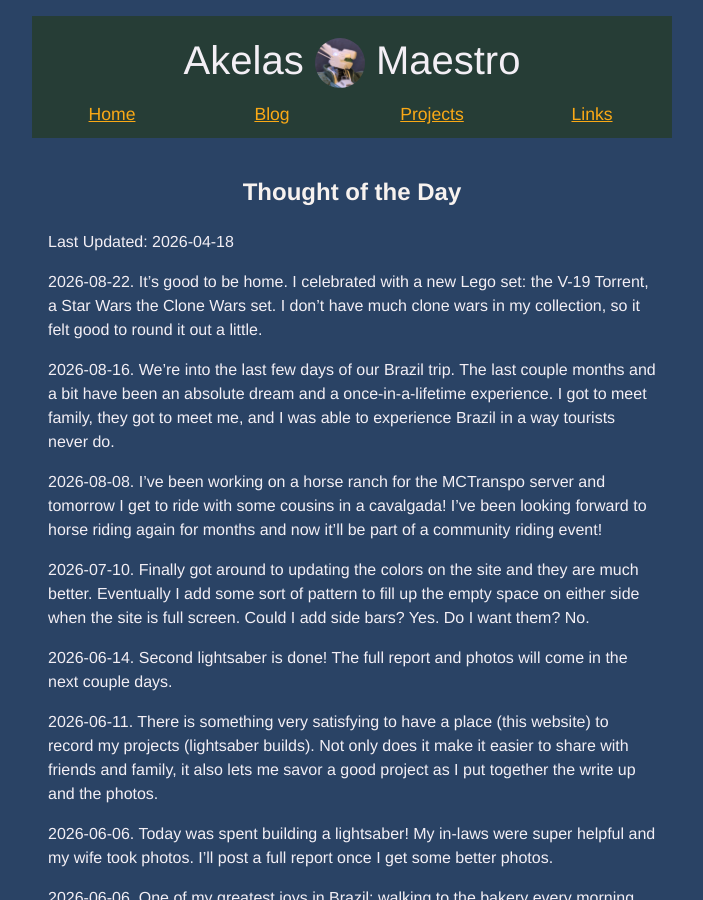
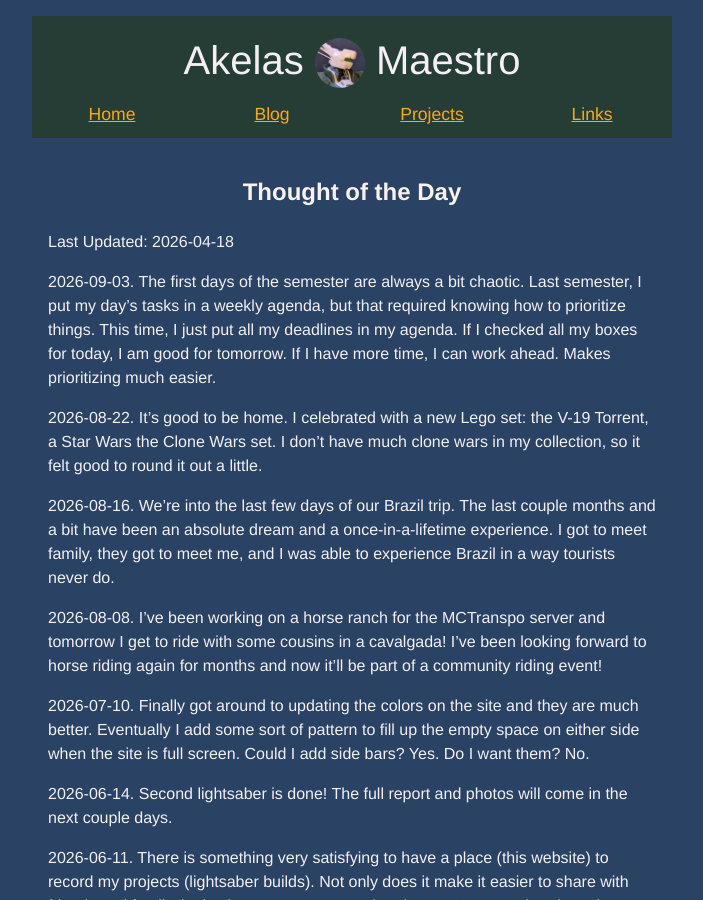
Before and after one commit to AkelasMaestro/akelasmaestro.github.io, a Jekyll site: the page built from _posts/2026-04-08-daily-blog.md, in a window 1280 px wide and 900 px high. Shown: the whole window, without its empty margins (288-991 px from the left). Built offline with Jekyll 4.4.1, drawn with Linux system fonts in a browser that asks for light colours.

Commit message:
[PUBLISHER] Merge #33

```diff
--- a/_posts/2026-04-08-daily-blog.md
+++ b/_posts/2026-04-08-daily-blog.md
@@ -6,6 +6,8 @@ date: 2026-04-18
 tags:
   - Website-Ideas
 ---
+2026-09-03. The first days of the semester are always a bit chaotic. Last semester, I put my day's tasks in a weekly agenda, but that required knowing how to prioritize things. This time, I just put all my deadlines in my agenda. If I checked all my boxes for today, I am good for tomorrow. If I have more time, I can work ahead. Makes prioritizing much easier.
+
 2026-08-22. It's good to be home. I celebrated with a new Lego set: the V-19 Torrent, a Star Wars the Clone Wars set. I don't have much clone wars in my collection, so it felt good to round it out a little.
 
 2026-08-16. We're into the last few days of our Brazil trip. The last couple months and a bit have been an absolute dream and a once-in-a-lifetime experience. I got to meet family, they got to meet me, and I was able to experience Brazil in a way tourists never do.
```
